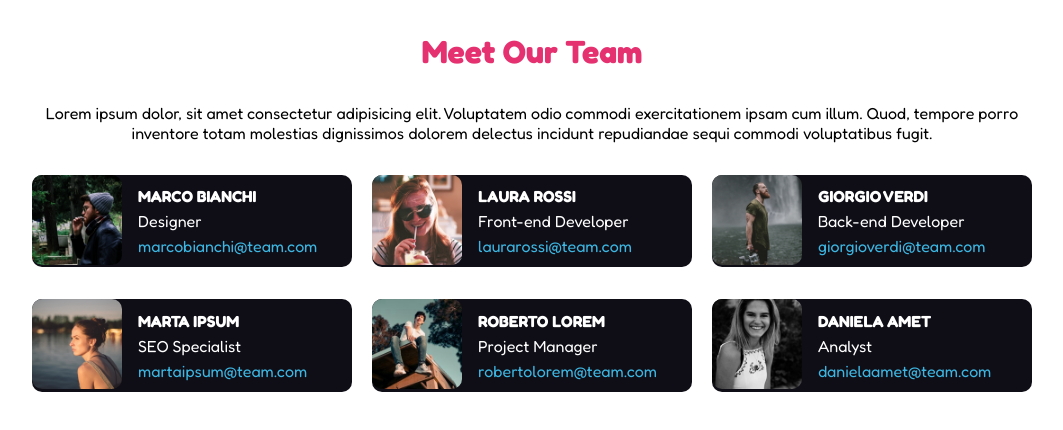
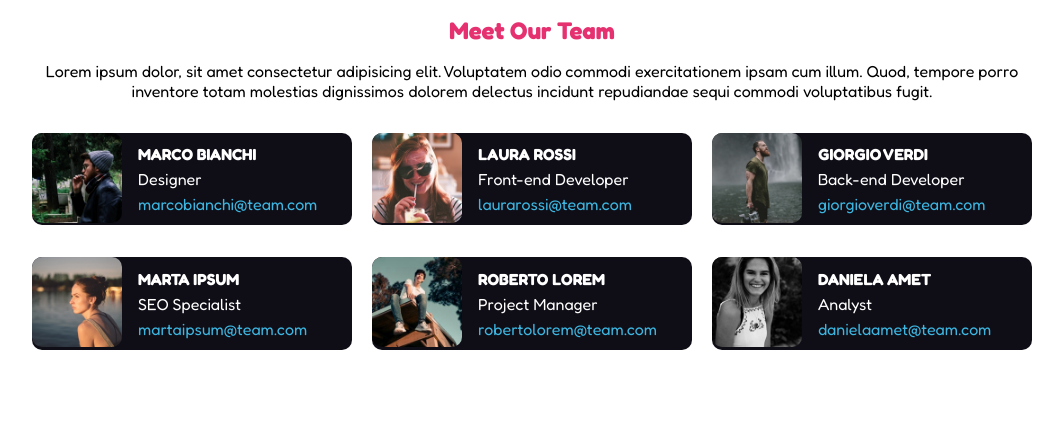
Before and after one commit to nespolisimmaco/html-css-float-cards, a plain HTML site: page index.html in a window 1280 px wide. Shown: the whole page, without its empty margins (108-1171 px from the left). Drawn offline with Linux system fonts and the light colour scheme.

Commit message:
Add: edited code with a section at the beginning

```diff
--- a/css/style.css
+++ b/css/style.css
@@ -43,17 +43,19 @@ a {
 }
 
 /* MAIN */
-/* Title */
-h1 {
+/* Section */
+section {
+    margin: 1rem 0 2rem;
+}
+
+section h1 {
     text-align: center;
     color: #e53170;
-    margin: 1em 0;
+    margin: 1rem 0;
 }
 
-/* Paragraph */
-p {
+section p {
     text-align: center;
-    margin-bottom: 2em;
 }
 
 /* Cards section */
--- a/index.html
+++ b/index.html
@@ -15,8 +15,10 @@
 <body>
     <!-- Main -->
     <main>
-        <h1>Meet Our Team</h1>
-        <p>Lorem ipsum dolor, sit amet consectetur adipisicing elit. Voluptatem odio commodi exercitationem ipsam cum illum. Quod, tempore porro inventore totam molestias dignissimos dolorem delectus incidunt repudiandae sequi commodi voluptatibus fugit.</p>
+        <section>
+            <h1>Meet Our Team</h1>
+            <p>Lorem ipsum dolor, sit amet consectetur adipisicing elit. Voluptatem odio commodi exercitationem ipsam cum illum. Quod, tempore porro inventore totam molestias dignissimos dolorem delectus incidunt repudiandae sequi commodi voluptatibus fugit.</p>
+        </section>
 
         <!-- Cards section -->
         <div class="container">
```
